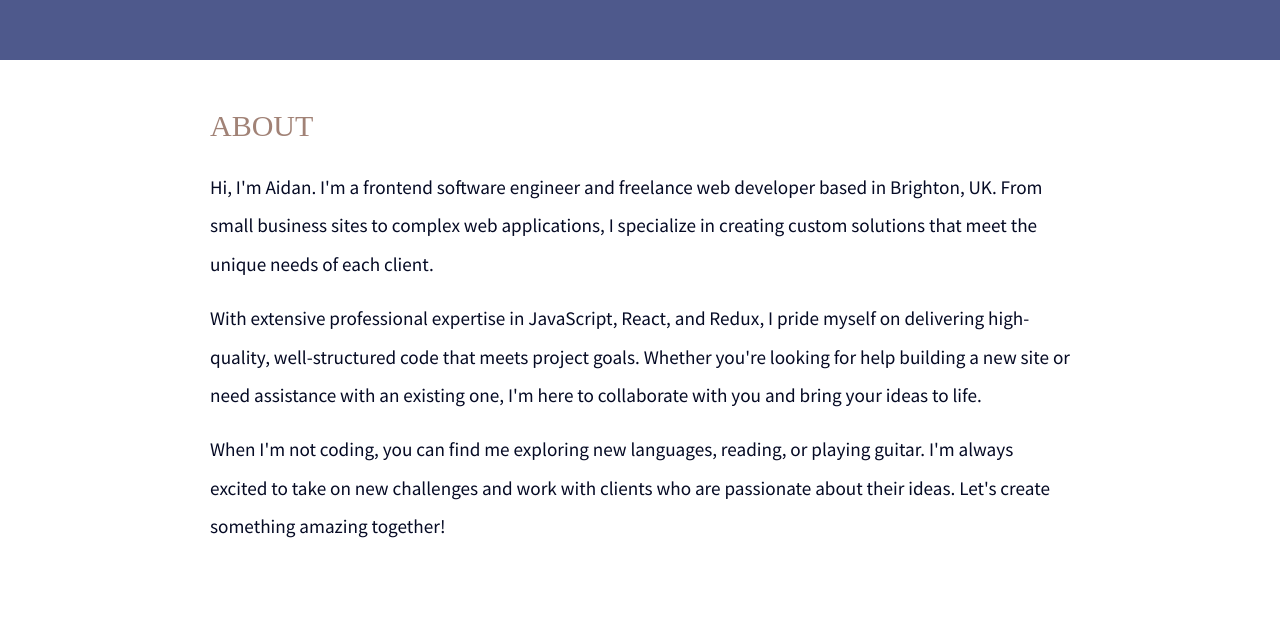
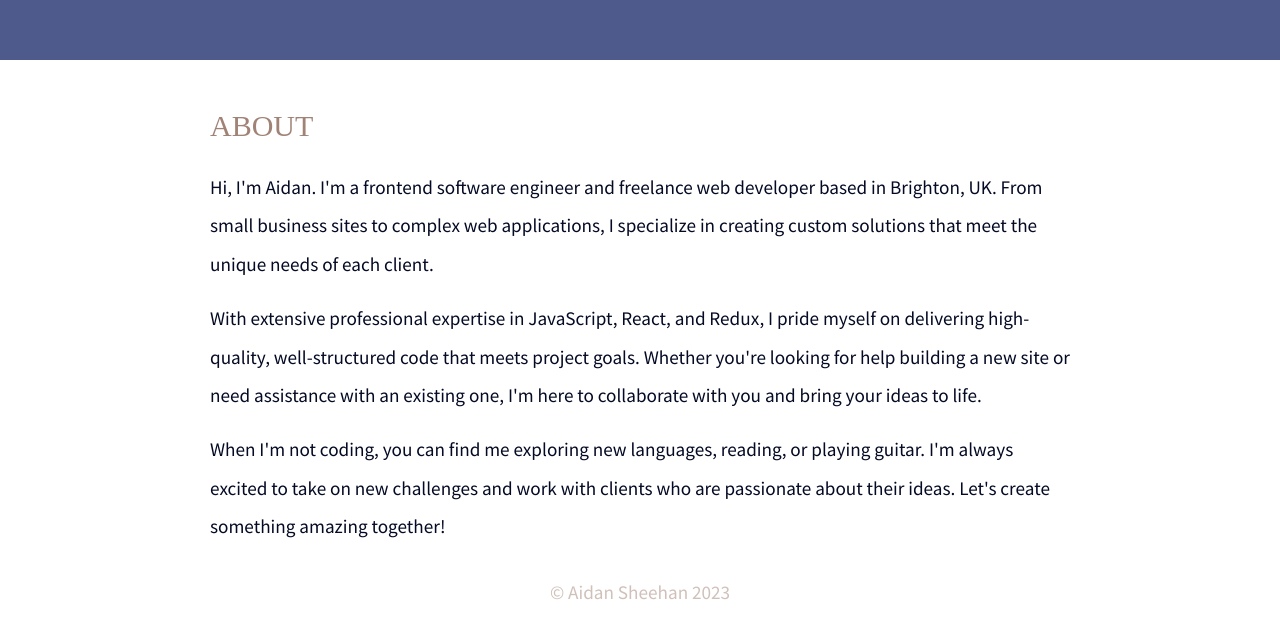
Before and after one commit to aidansheehan/portfolio, a React (Create React App) app: page / in a window 1280 px wide. Shown: the part 688-1310 px from the top of the page. Before the commit the page ends 1250 px from the top, so only its background shows below. Built offline with nearby package versions, Linux system fonts and the light colour scheme; the HTML template or start-up script is replaced by a standard one; a web font is replaced by a local one.

Commit message:
footer new: implemented footer

```diff
--- a/src/App.js
+++ b/src/App.js
@@ -1,5 +1,6 @@
 import './App.css';
 import AboutComponent from './components/about/about';
+import FooterComponent from './components/footer';
 import HeaderComponent from './components/header';
 import IntroductionComponent from './components/introduction';
 
@@ -10,6 +11,7 @@ function App() {
       <HeaderComponent />
       <IntroductionComponent />
       <AboutComponent />
+      <FooterComponent />
 
     </div>
   );
--- /dev/null
+++ b/src/components/footer.jsx
@@ -0,0 +1,13 @@
+/**
+ * Footer component
+ */
+const FooterComponent = () => {
+
+    return (
+        <div className='mt-2 py-4 w-full text-center text-accent opacity-50' >
+            © Aidan Sheehan 2023
+        </div>
+    )
+}
+
+export default FooterComponent;
```
